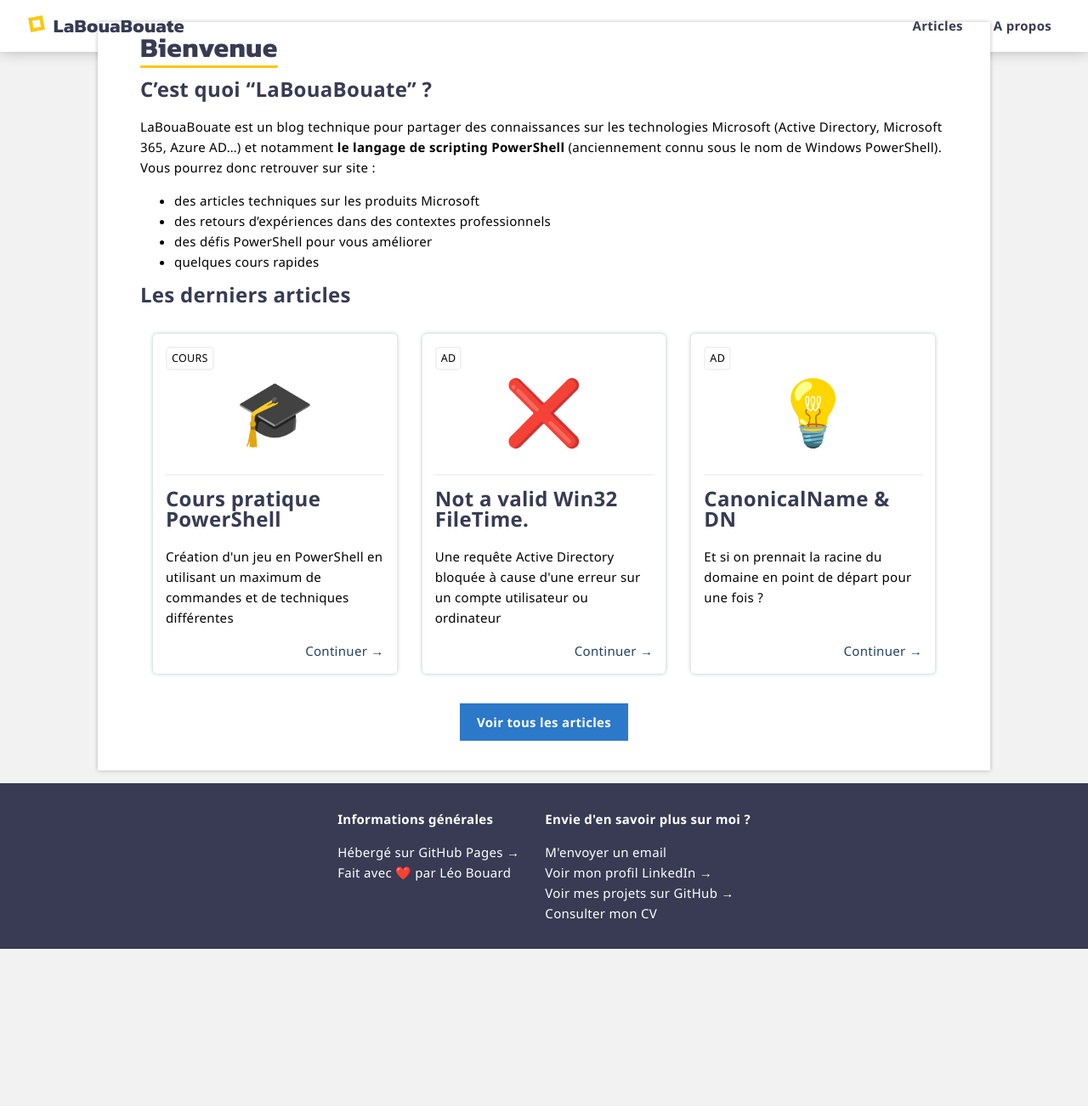
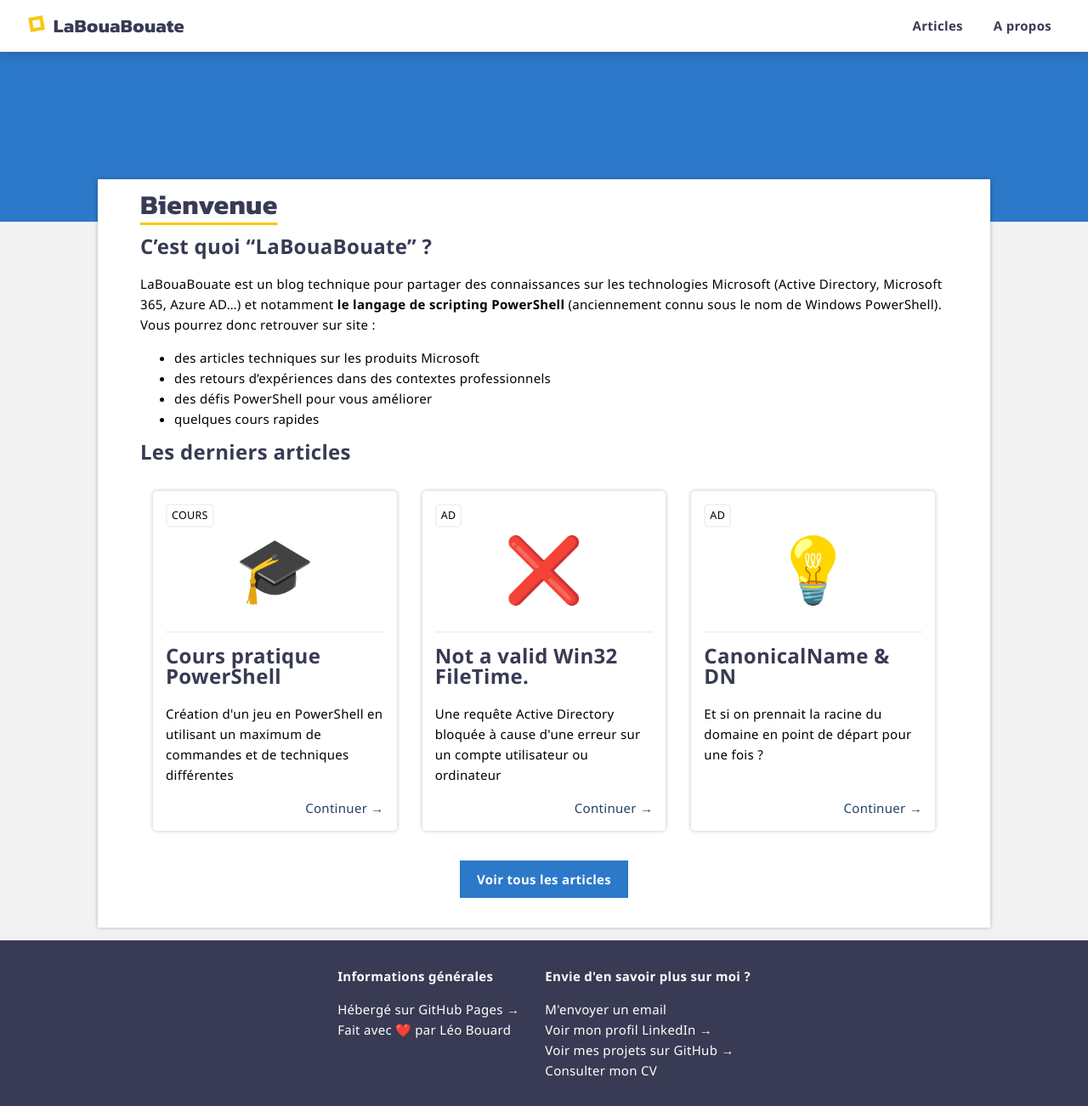
Before and after one commit to leobouard/leobouard.github.io, a Jekyll site: the page built from index.md, in a window 1280 px wide. Shown: the whole page at 85% size. Built offline with Jekyll 4.4.1, drawn with Linux system fonts in a browser that asks for light colours; some web fonts are replaced; our own code applies the rules of GitHub Pages for plain Markdown files; before the commit the page ends 1117 px from its top, so only the background shows below that.

Commit message:
Update default.html

```diff
--- a/_layouts/default.html
+++ b/_layouts/default.html
@@ -33,11 +33,9 @@
       </nav>
     </header>
 
-    {% if page.icon %}
-    <div class="postBanner">
+    <div class="postBanner" {% unless page.icon %} visibility="hidden" {% endunless %}>
       {{ page.icon }}
     </div>
-    {% endif %}
 
     <section>
       {{ content }}
```
